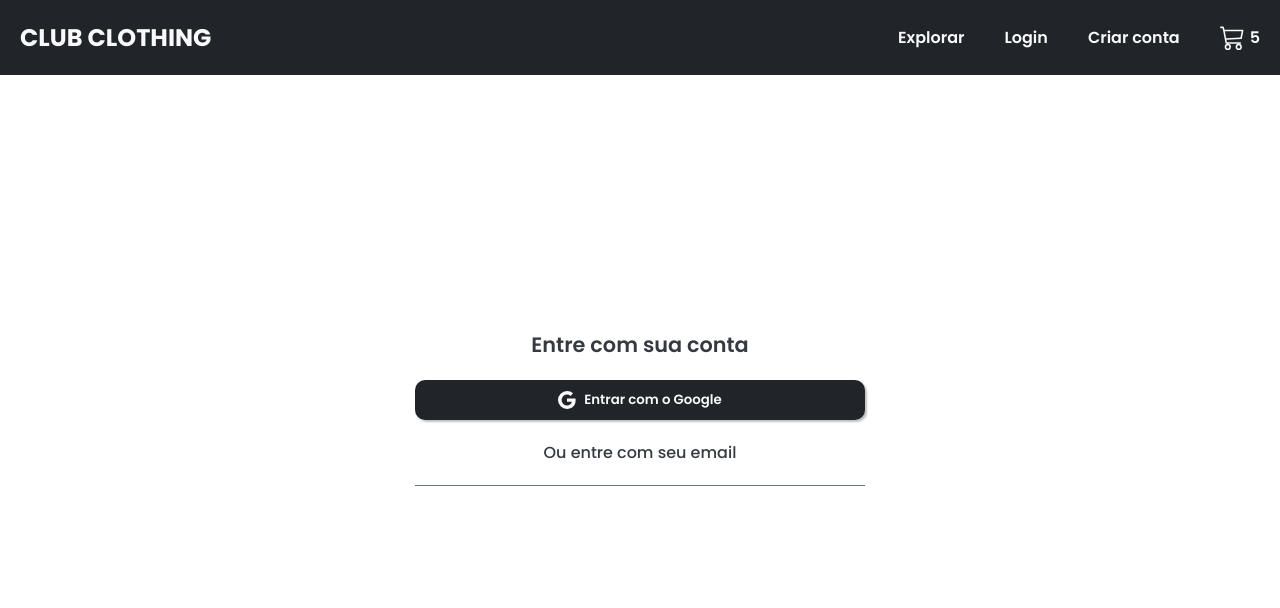
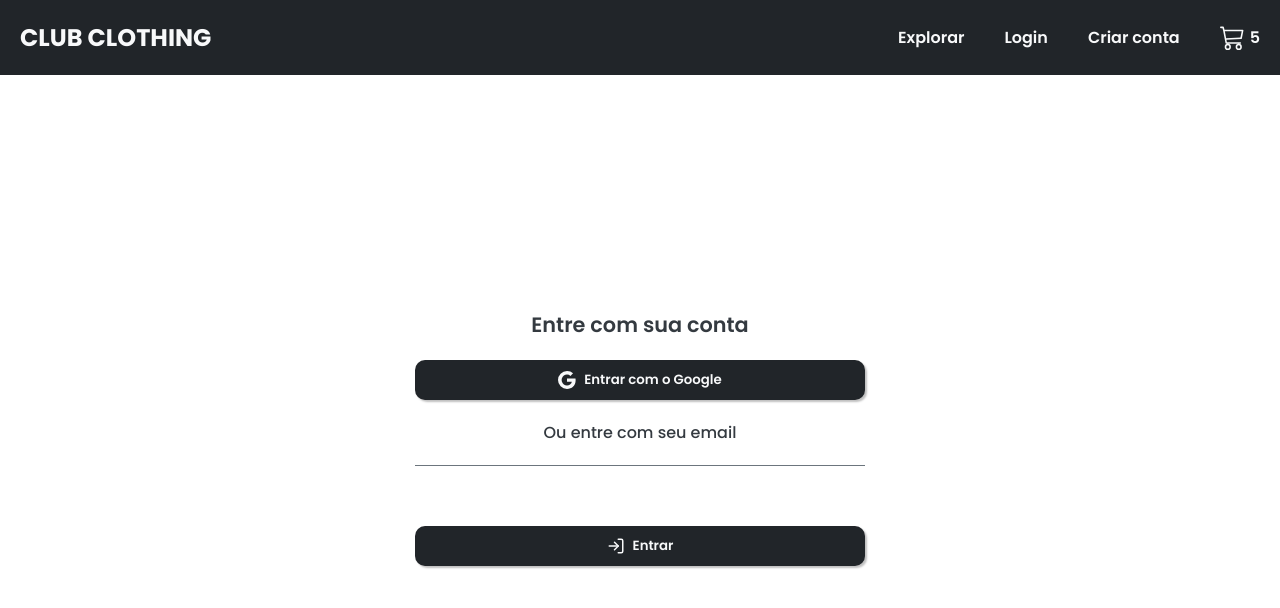
Before and after one commit to raphaelslima/EcoomerceClub, a React (Create React App) app: page /login in a window 1280 px wide. Shown: the top 608 px of the page. Built offline with nearby package versions, Linux system fonts and the light colour scheme.

Commit message:
feat: add btn login

```diff
--- a/src/pages/login/LoginPage.tsx
+++ b/src/pages/login/LoginPage.tsx
@@ -1,4 +1,5 @@
 import { BsGoogle } from 'react-icons/bs'
+import { FiLogIn } from 'react-icons/fi'
 import CustomButton from '../../components/customButton/CustomButtonComponent'
 import Header from '../../components/header/HeaderComponent'
 import {
@@ -23,6 +24,7 @@
           <LoginSubtitle>Ou entre com seu email</LoginSubtitle>
           <LoginInputContainer></LoginInputContainer>
           <LoginInputContainer></LoginInputContainer>
+          <CustomButton startIcon={<FiLogIn size={18} />}>Entrar</CustomButton>
         </LoginContent>
       </LoginContainer>
     </>
```
